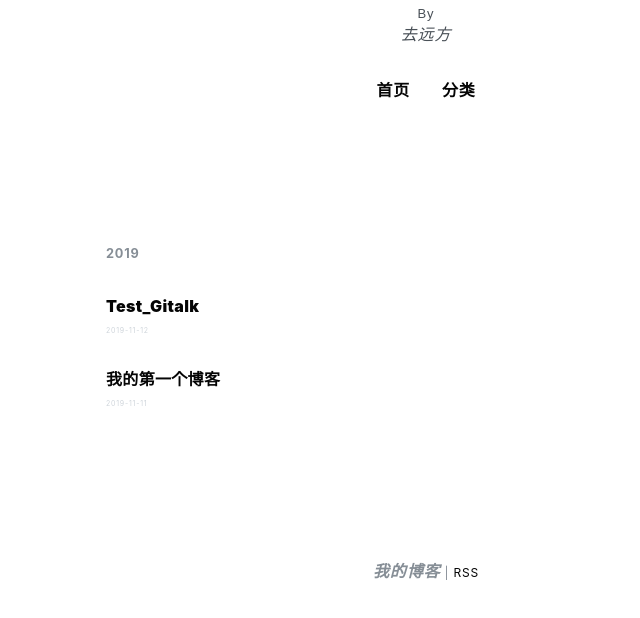
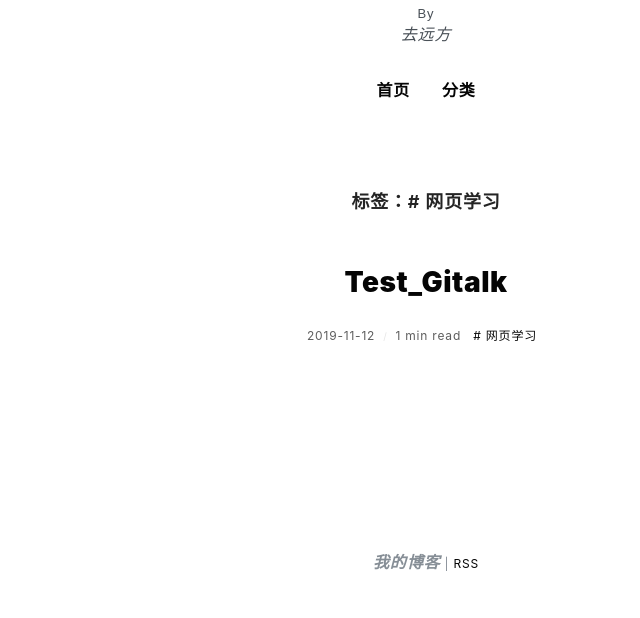
Before and after one commit to PersonNoName/PersonNoName.github.io, a plain HTML site: page tag/gEqsVKWzm/index.html in a window 1280 px wide. Shown: the part 256-874 px from the top of the page, without its empty margins (214-854 px from the left). Drawn offline with nearby package versions, Linux system fonts and the light colour scheme; a web font is replaced by a local one.

Commit message:
update from gridea: 2019-11-12 12:48:03

```diff
--- a/atom.xml
+++ b/atom.xml
@@ -2,7 +2,7 @@
 <feed xmlns="http://www.w3.org/2005/Atom">
     <id>https://PersonNoName.github.io</id>
     <title>博客</title>
-    <updated>2019-11-12T04:45:31.687Z</updated>
+    <updated>2019-11-12T04:48:02.757Z</updated>
     <generator>https://github.com/jpmonette/feed</generator>
     <link rel="alternate" href="https://PersonNoName.github.io"/>
     <link rel="self" href="https://PersonNoName.github.io/atom.xml"/>
--- a/archives/index.html
+++ b/tag/gEqsVKWzm/index.html
@@ -1,12 +1,12 @@
 <html>
   <head>
-    <meta charset="utf-8" />
+  <meta charset="utf-8" />
 <meta name="viewport" content="width=device-width, initial-scale=1" />
-<title>博客</title>
+<title>网页学习 | 博客</title>
 <meta name="description" content="<font face=Arial size=2>By</font>
 </br>
 <font face=楷体 size=3><b><i>去远方</b></i></font>" />
-<link rel="shortcut icon" href="https://PersonNoName.github.io/favicon.ico?v=1573533763258">
+<link rel="shortcut icon" href="https://PersonNoName.github.io/favicon.ico?v=1573534035135">
 <link rel="stylesheet" href="https://use.fontawesome.com/releases/v5.7.2/css/all.css" integrity="sha384-fnmOCqbTlWIlj8LyTjo7mOUStjsKC4pOpQbqyi7RrhN7udi9RwhKkMHpvLbHG9Sr" crossorigin="anonymous">
 <link rel="stylesheet" href="https://cdnjs.cloudflare.com/ajax/libs/KaTeX/0.10.0/katex.min.css">
 <link rel="stylesheet" href="https://PersonNoName.github.io/styles/main.css">
@@ -22,7 +22,7 @@
       <div class="main-content">
         <div class="site-header">
   <a href="https://PersonNoName.github.io">
-  <img class="avatar" src="https://PersonNoName.github.io/images/avatar.png?v=1573533763258" alt="">
+  <img class="avatar" src="https://PersonNoName.github.io/images/avatar.png?v=1573534035135" alt="">
   </a>
   <h1 class="site-title">
     博客
@@ -62,40 +62,42 @@
   </div>
 </div>
 
+        <div class="current-tag-container">
+            <h2 class="title">
+                标签：# 网页学习
+            </h2>
+        </div>
+        <div class="post-container">
 
+    <article class="post">
+      <a href="https://PersonNoName.github.io/post/test_gitalk">
+        <h2 class="post-title">Test_Gitalk</h2>
+      </a>
+      <div class="post-info">
+        <span>
+          2019-11-12
+        </span>
+        <span>
+          1 min read
+        </span>
 
+          <a href="https://PersonNoName.github.io/tag/gEqsVKWzm" class="post-tag">
+            # 网页学习
+          </a>
 
-<div class="archives-container">
+      </div>
 
-    <h2 class="year">2019</h2>
+      <div class="post-abstract">
 
-
-        <a href="https://PersonNoName.github.io/post/test_gitalk" class="post">
-          <h2 class="post-title">
-            Test_Gitalk
-          </h2>
-          <div class="time">2019-11-12</div>
-        </a>
-
-
-
-        <a href="https://PersonNoName.github.io/post/di-yi-ge-bo-ke" class="post">
-          <h2 class="post-title">
-            我的第一个博客
-          </h2>
-          <div class="time">2019-11-11</div>
-        </a>
-
-
+      </div>
+    </article>
 
 </div>
-
 
         <div class="pagination-container">
 
 
 </div>
-
 
         <div class="site-footer">
   <font face=楷体 size=3><b><i>我的博客</b></i></font> |
```
Also changed, not shown: index.html (+6 -2 lines), post/di-yi-ge-bo-ke/index.html (+2 -2 lines), post/test_gitalk/index.html (+6 -2 lines), tag/rnjgp5fXb/index.html (+2 -2 lines), tags/index.html (+4 -2 lines).
